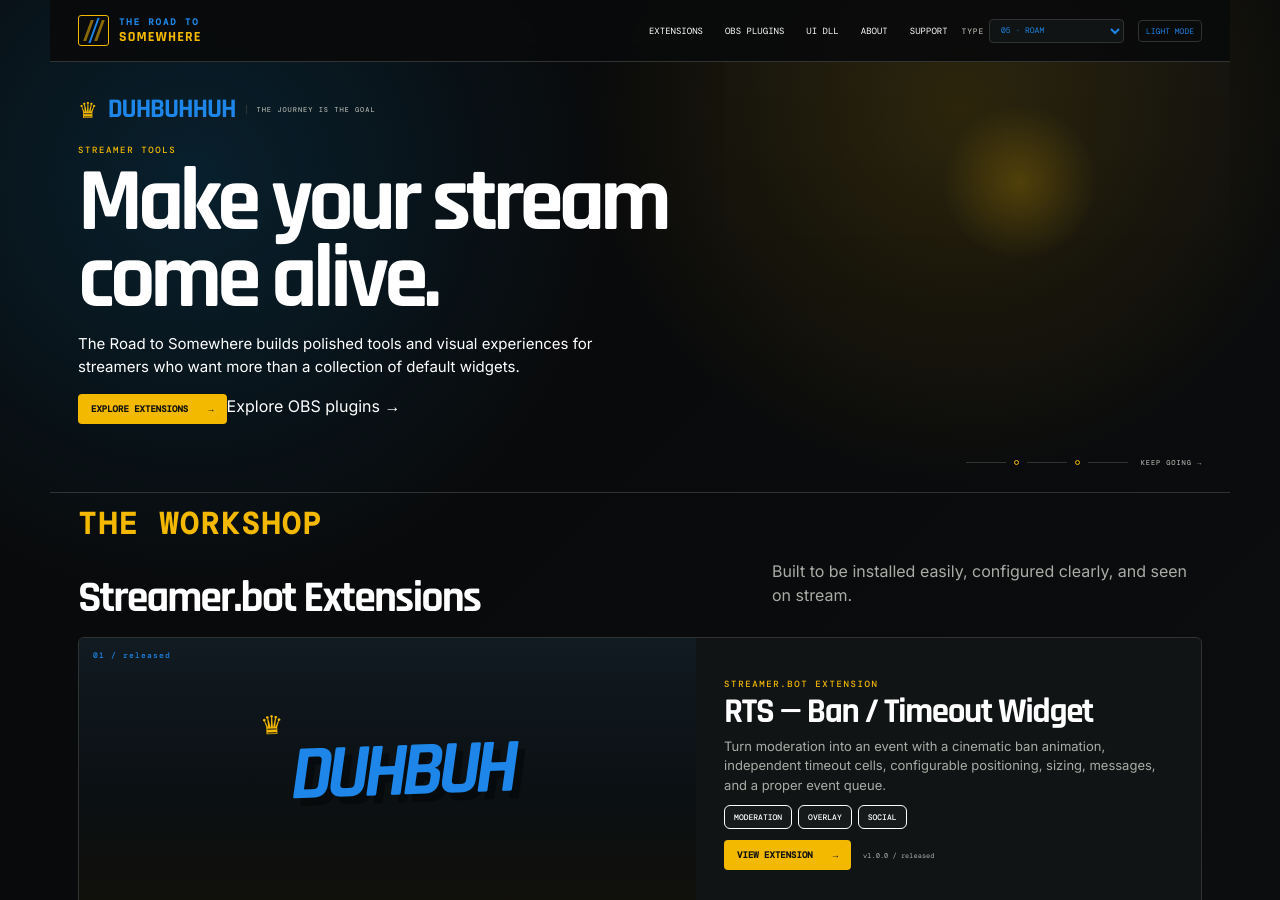
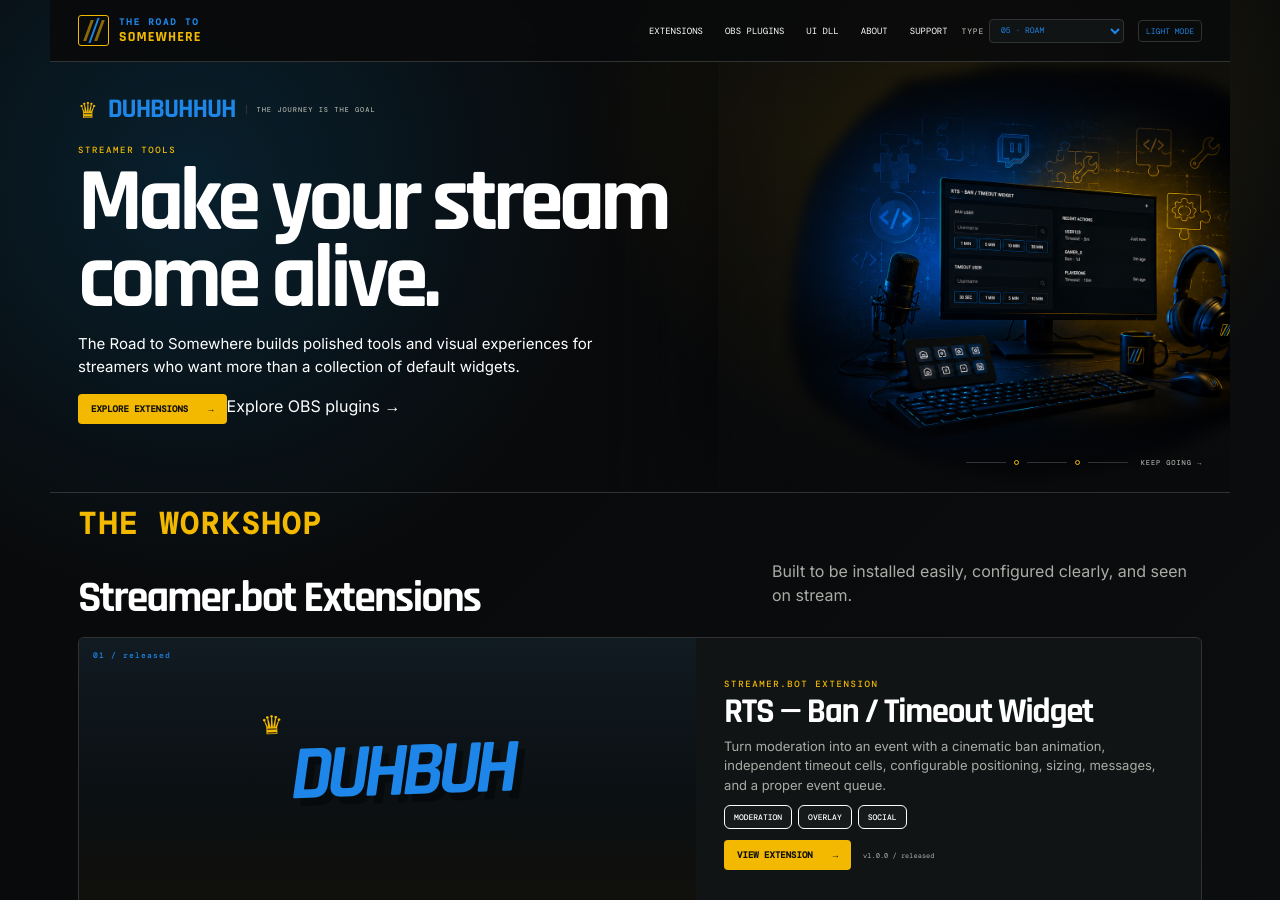
Before and after one commit to DizzyBHigh/road-to-somewhere, a Jekyll site: the page built from index.html, in a window 1280 px wide and 900 px high. Built offline with Jekyll 4.4.1, drawn with Linux system fonts in a browser that asks for light colours.

Commit message:
Load homepage hero artwork stylesheet

```diff
--- a/_layouts/default.html
+++ b/_layouts/default.html
@@ -8,6 +8,7 @@
   <link rel="stylesheet" href="{{ '/assets/site.css' | relative_url }}">
   <link rel="stylesheet" href="{{ '/assets/background.css' | relative_url }}">
   <link rel="stylesheet" href="{{ '/assets/collapse.css' | relative_url }}">
+  <link rel="stylesheet" href="{{ '/assets/hero.css' | relative_url }}">
   {% if page.extra_css %}
   <link rel="stylesheet" href="{{ page.extra_css | relative_url }}?v={{ site.time | date: '%s' }}">
   {% endif %}
```
